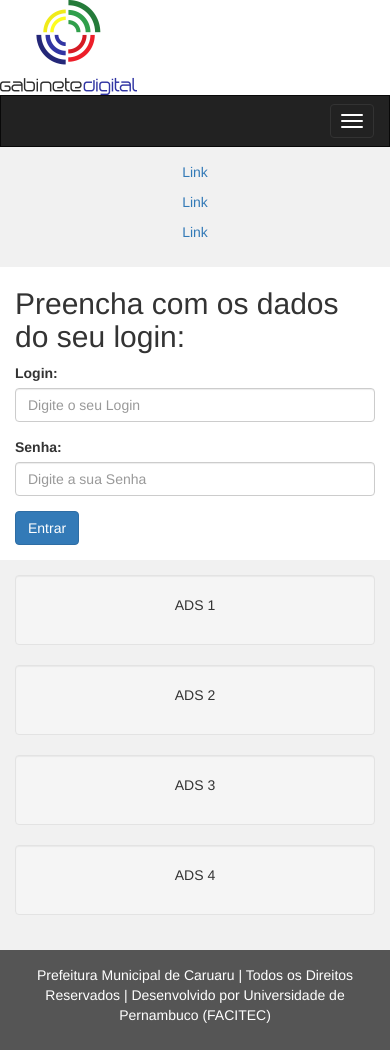
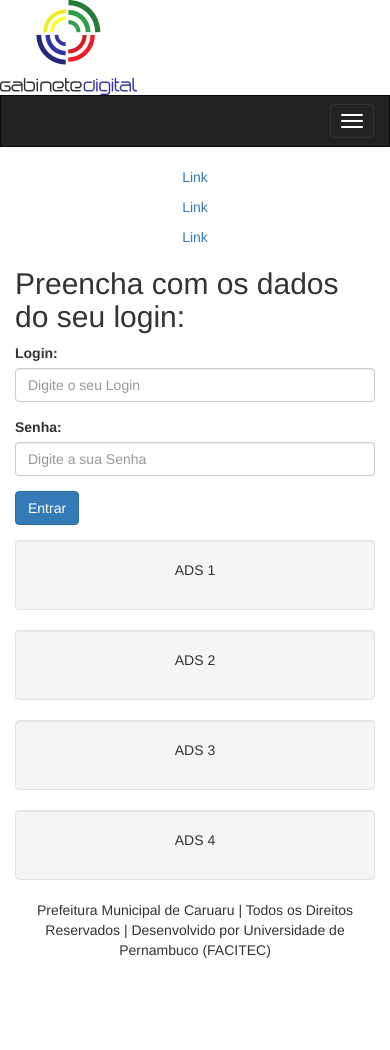
Before and after one commit to arthurflor/Server-Ouvidoria2, a PHP site: page /login in a window 390 px wide. After the commit the page ends 958 px from the top, so only its background shows below. Run offline with PHP 8.4, Linux system fonts and the light colour scheme.

Commit message:
Correções no CSS

```diff
--- a/server/login/index.php
+++ b/server/login/index.php
@@ -11,43 +11,11 @@
         <meta name="viewport" content="width=device-width, initial-scale=1">
 
         <link rel="stylesheet" href="../css/bootstrap.min.css">
+        <!-- Esse style abaixo é para mudar a cor de alguns componentes, vem por padrão -->
+        <link rel="stylesheet" href="../css/newStyle.css">
+
         <script src="../js/jquery.min.js"></script>
         <script src="../js/bootstrap.min.js"></script>
-
-        <!-- Esse style abaixo é para a barra de menu -->
-        <style>
-            /* Remove the navbar's default margin-bottom and rounded borders */
-            .navbar {
-                margin-bottom: 0;
-                border-radius: 0;
-            }
-
-            /* Set height of the grid so .sidenav can be 100% (adjust as needed) */
-            .row.content {height: 450px}
-
-            /* Set gray background color and 100% height */
-            .sidenav {
-                padding-top: 20px;
-                background-color: #f1f1f1;
-                height: 100%;
-            }
-
-            /* Set black background color, white text and some padding */
-            footer {
-                background-color: #555;
-                color: white;
-                padding: 15px;
-            }
-
-            /* On small screens, set height to 'auto' for sidenav and grid */
-            @media screen and (max-width: 767px) {
-                .sidenav {
-                    height: auto;
-                    padding: 15px;
-                }
-                .row.content {height:auto;}
-            }
-        </style>
     </head>
     <body>
         <!-- logo -->
```
